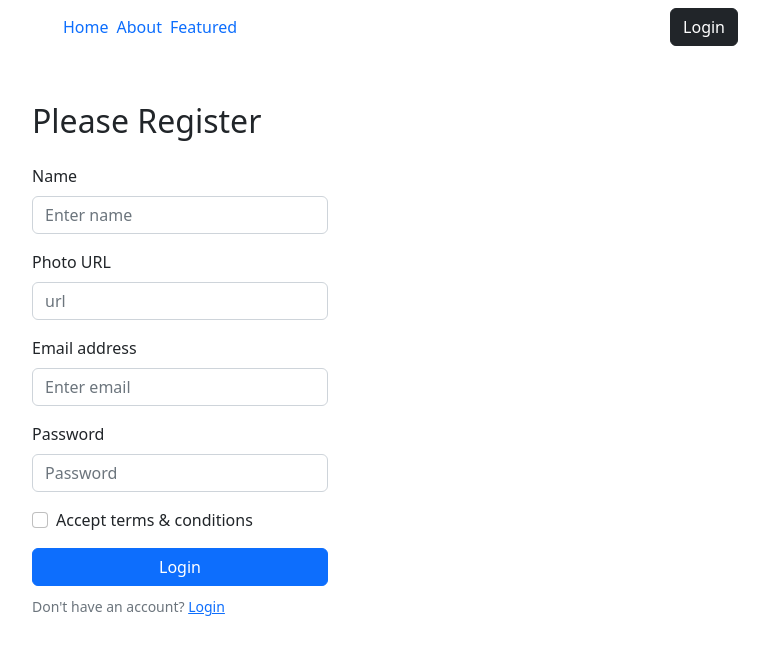
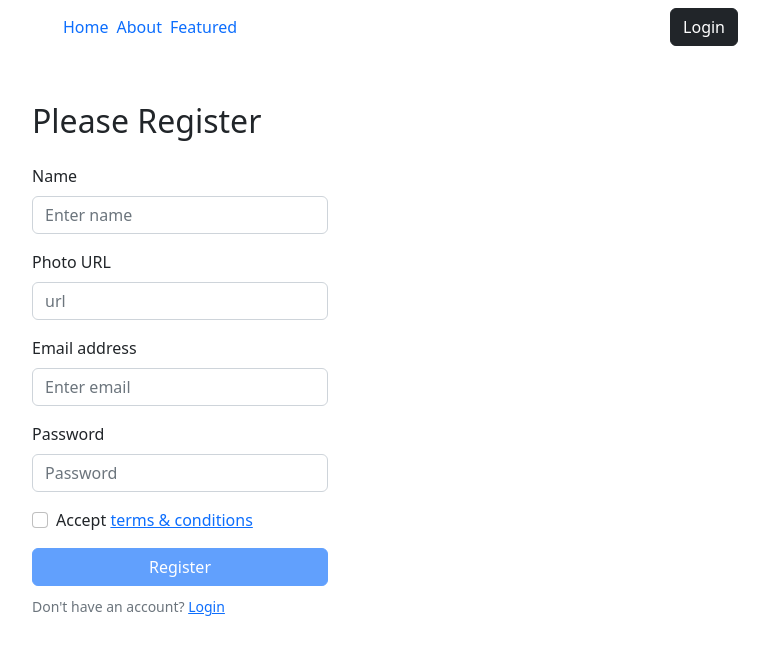
Before and after one commit to sakibmahbub/The-Dragon-News, a React (Vite) app: page /register in a window 1280 px wide. Shown: the top 654 px of the page, without its empty margins (460-1229 px from the left). Built offline with nearby package versions, Linux system fonts and the light colour scheme; no server answers.

Commit message:
implemented accept terms and conditions

```diff
--- a/src/pages/Login/Register/Register.jsx
+++ b/src/pages/Login/Register/Register.jsx
@@ -1,4 +1,4 @@
-import React from "react";
+import React, { useState } from "react";
 import { useContext } from "react";
 import { Button, Container, Form } from "react-bootstrap";
 import { Link } from "react-router-dom";
@@ -6,6 +6,11 @@ import { AuthContext } from "../../../providers/AuthProvider";
 
 const Register = () => {
   const { createUser } = useContext(AuthContext);
+  const [accept, setAccept] = useState(false);
+
+  const handleAccepter = (event) => {
+    setAccept(event.target.checked);
+  };
 
   const registerHangle = (event) => {
     event.preventDefault();
@@ -62,13 +67,23 @@ const Register = () => {
         </Form.Group>
         <Form.Group className="mb-3" controlId="formBasicCheckbox">
           <Form.Check
+            onClick={handleAccepter}
             type="checkbox"
             name="accept"
-            label="Accept terms & conditions"
+            label={
+              <>
+                Accept <Link to="/terms">terms & conditions</Link>
+              </>
+            }
           />
         </Form.Group>
-        <Button className="mb-2 w-100" variant="primary" type="submit">
-          Login
+        <Button
+          disabled={!accept}
+          className="mb-2 w-100"
+          variant="primary"
+          type="submit"
+        >
+          Register
         </Button>
         <br />
         <Form.Text>
--- /dev/null
+++ b/src/pages/Shared/Terms/Terms.jsx
@@ -0,0 +1,26 @@
+import React from "react";
+import { Container } from "react-bootstrap";
+import { Link } from "react-router-dom";
+
+const Terms = () => {
+  return (
+    <Container>
+      <div className="mt-5">
+        <h2>Terms and Conditions</h2>
+        <p>
+          Lorem ipsum dolor sit amet consectetur adipisicing elit. Culpa velit
+          laboriosam illum temporibus animi dolore, qui blanditiis consequatur
+          necessitatibus ex ratione eius eaque optio ipsum omnis saepe tenetur
+          nesciunt! Nam amet voluptatem omnis numquam similique iste ad
+          repellendus molestiae mollitia distinctio, quibusdam minima doloribus
+          sed officiis ab facere deleniti incidunt.
+        </p>
+        <p>
+          Go back to <Link to="/register">Register</Link>
+        </p>
+      </div>
+    </Container>
+  );
+};
+
+export default Terms;
--- a/src/routes/Routes.jsx
+++ b/src/routes/Routes.jsx
@@ -7,6 +7,7 @@ import LoginLayout from "../layout/LoginLayout";
 import Login from "../pages/Login/Login/Login";
 import Register from "../pages/Login/Register/Register";
 import PrivateRoute from "./PrivateRoute";
+import Terms from "../pages/Shared/Terms/Terms";
 
 const router = createBrowserRouter([
   {
@@ -24,6 +25,10 @@ const router = createBrowserRouter([
       {
         path: "register",
         element: <Register></Register>,
+      },
+      {
+        path: "terms",
+        element: <Terms></Terms>,
       },
     ],
   },
```
